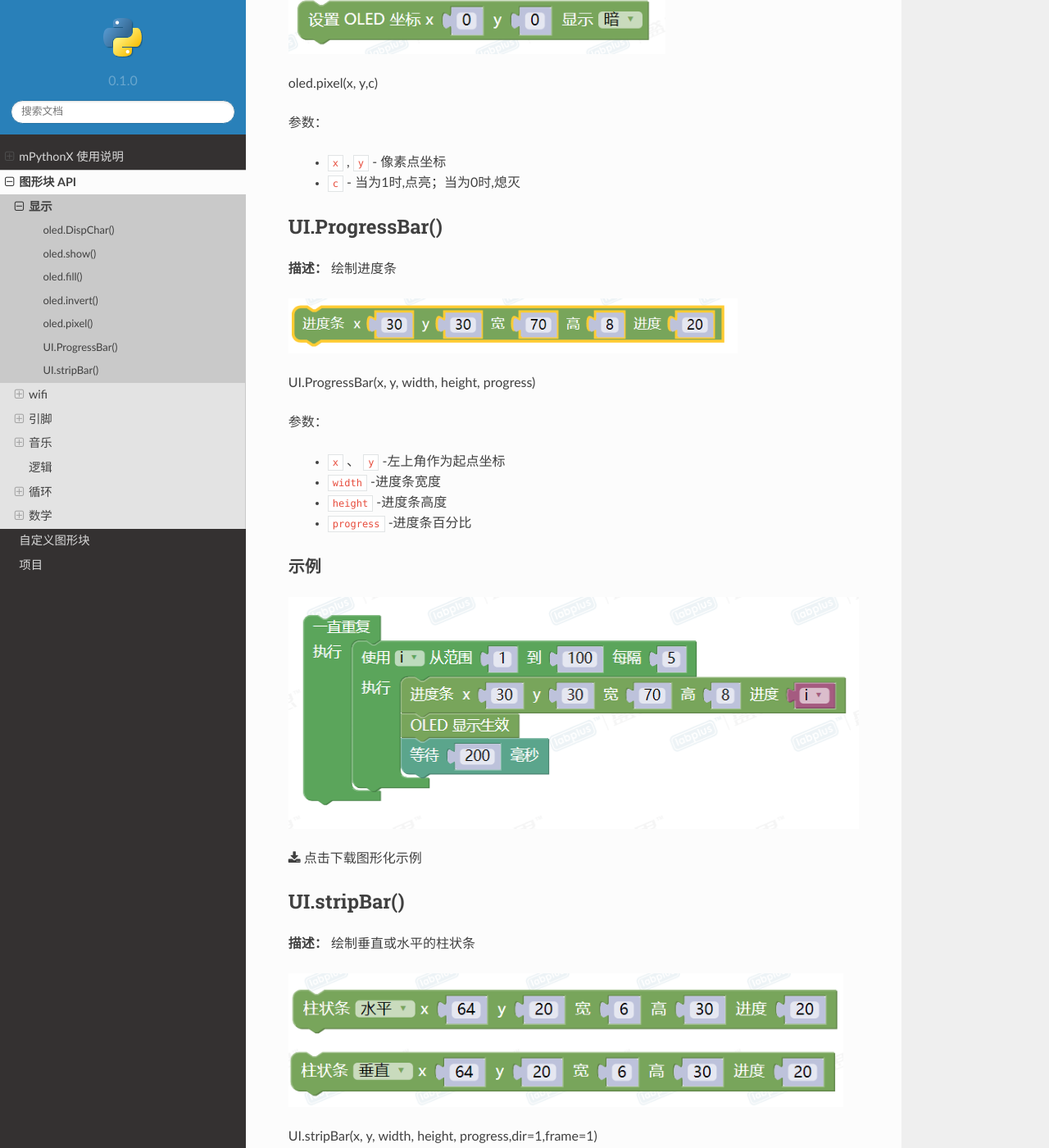
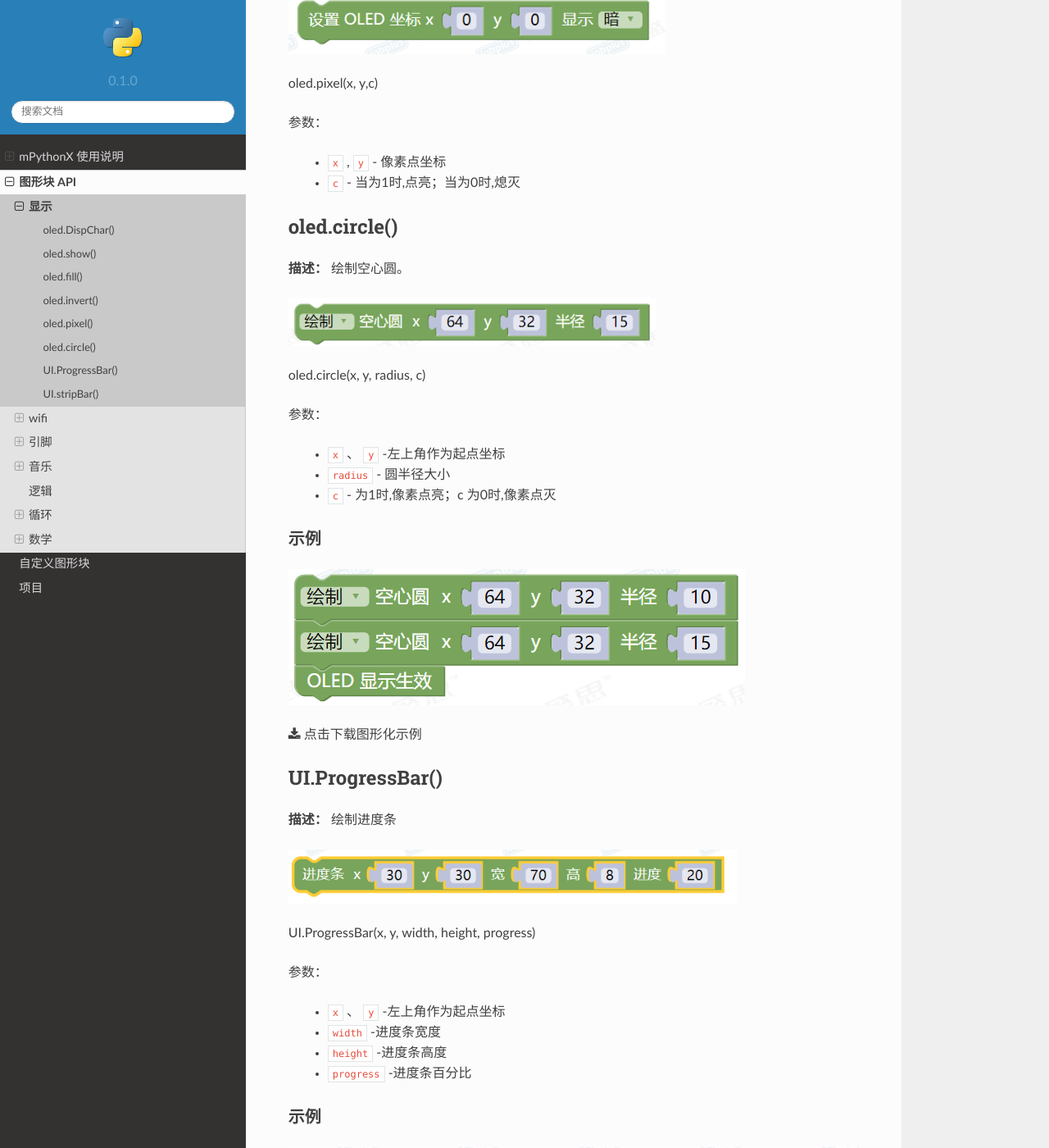
Before and after one commit to labplus-cn/mPythonX-docs, a Sphinx documentation site: the page built from source/blocks/oled.rst, in a window 1280 px wide and 1400 px high, scrolled down 3287 px. Shown: the whole window at 82% size. Built offline with Sphinx 7.4.7 and the Read the Docs theme 2.0.0, drawn with Linux system fonts in a browser that asks for light colours.

Commit message:
oled.circle

```diff
--- a/source/blocks/oled.rst
+++ b/source/blocks/oled.rst
@@ -116,6 +116,30 @@ oled.pixel(x, y,c)
     - ``c`` - 当为1时,点亮；当为0时,熄灭
 
 
+oled.circle()
+-------------
+
+**描述：**  绘制空心圆。
+
+.. image:: /images/blocks/oled/circle.png
+    :scale: 80 %
+
+oled.circle(x, y, radius, c)
+
+参数：
+
+    - ``x`` 、 ``y`` -左上角作为起点坐标
+    - ``radius`` - 圆半径大小
+    - ``c`` - 为1时,像素点亮；c 为0时,像素点灭
+
+示例
+^^^^^
+
+.. image:: /images/blocks/oled/example/circle.png
+    :scale: 100 %
+
+:download:`点击下载图形化示例</../examples/oled/oled_circle.xml>`
+
 
 UI.ProgressBar()
 -------------
```
Also changed, not shown: source/images/blocks/oled/circle.png (added), source/images/blocks/oled/example/circle.png (added), 1 other file.
